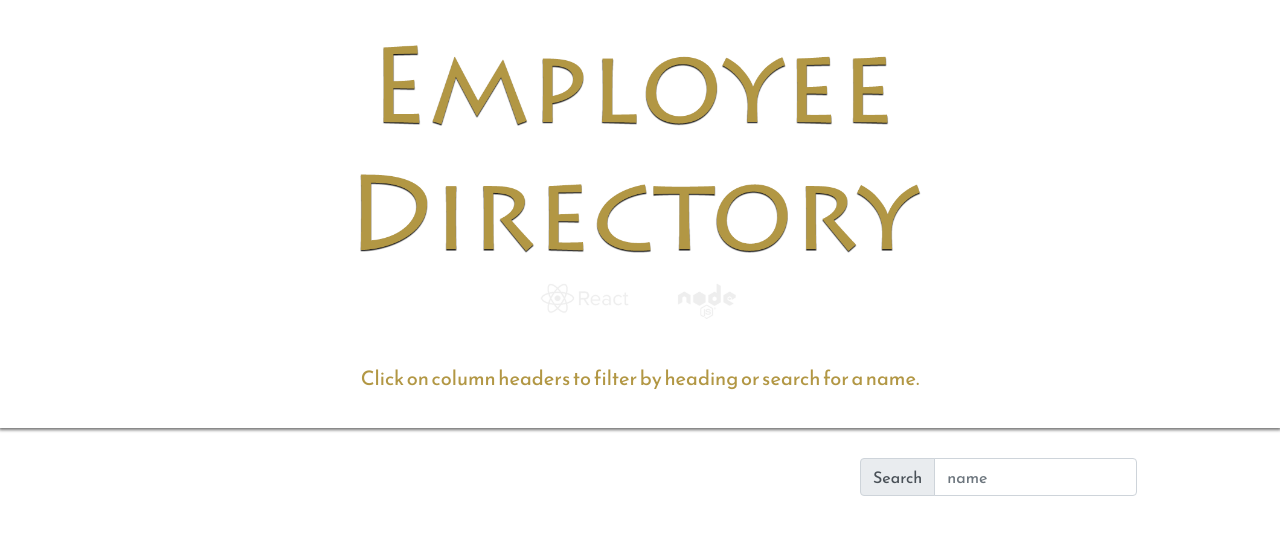
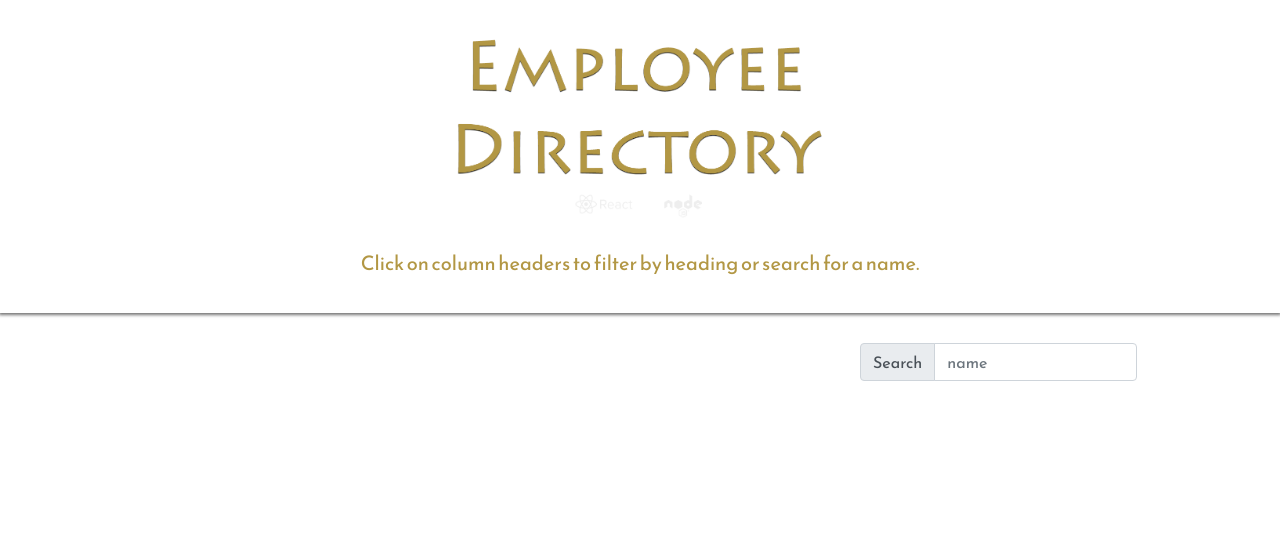
Before and after one commit to twopheat/employee-directory, a React (Create React App) app: page / in a window 1280 px wide. Shown: the top 534 px of the page. Built offline with nearby package versions, Linux system fonts and the light colour scheme; no server answers.

Commit message:
header size at scale

```diff
--- a/src/components/Header.js
+++ b/src/components/Header.js
@@ -4,7 +4,7 @@ import "../styles/Header.css";
 function Header () {
     return (
       <div className="header">
-        <h1 className="row justify-content-center"><img className="col-md-6" alt="Employee Directory" src="/empdir.png"></img></h1>
+        <h1 className="row justify-content-center"><img className="col-md-4" alt="Employee Directory" src="/empdir.png"></img></h1>
         <h5>Click on column headers to filter by heading or search for a name.</h5>
       </div>
     )
```
